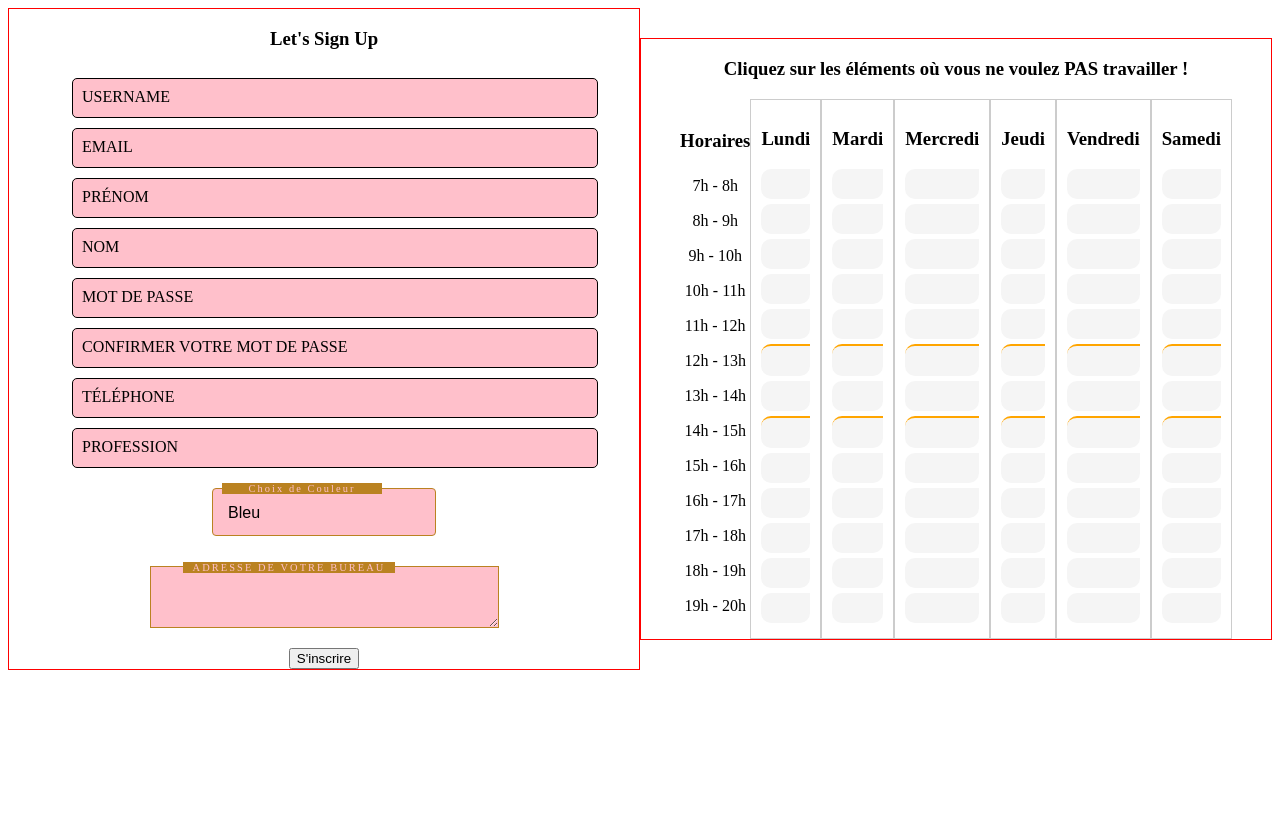
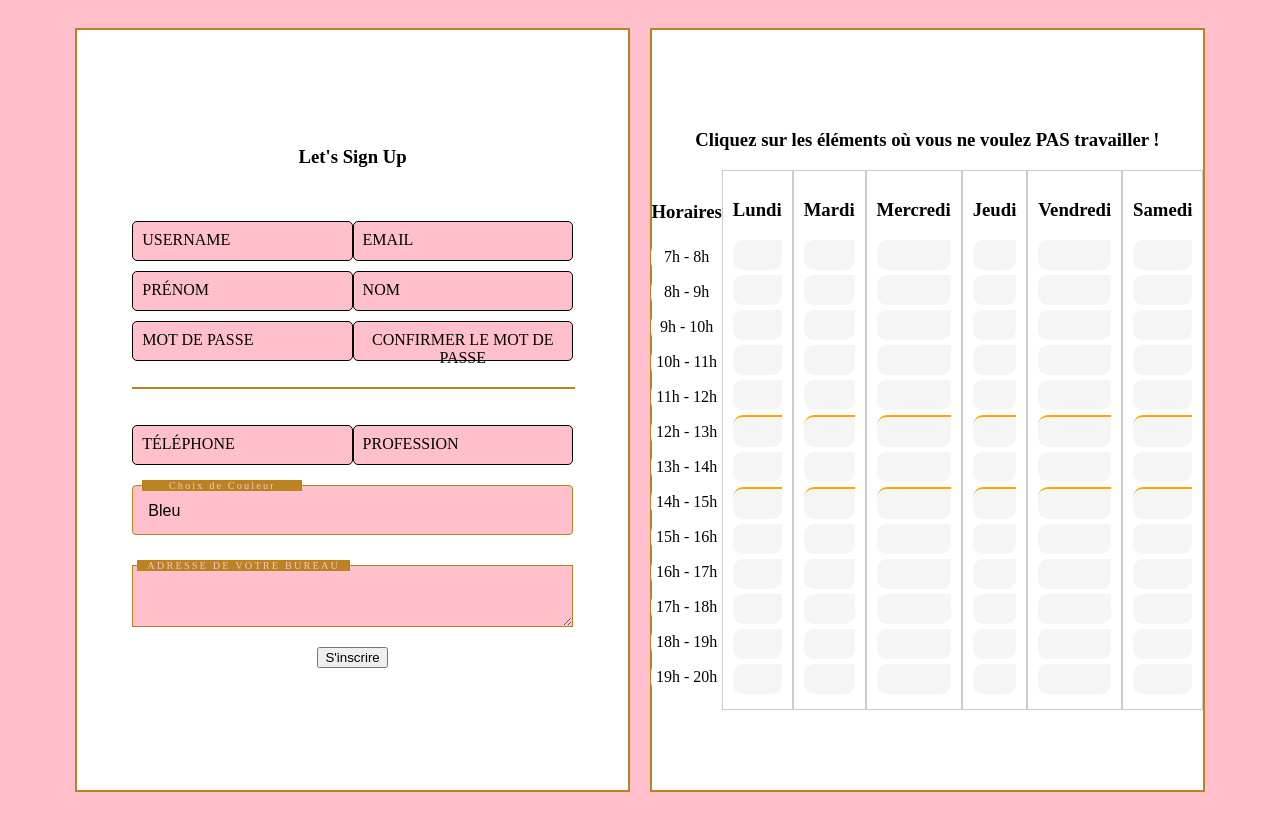
Before and after one commit to AlexisHoo/p24_agenda, a Django app: page /signup in a window 1280 px wide. Before the commit the page ends 670 px from the top, so only its background shows below. Run offline with Django 5.2, Linux system fonts and the light colour scheme.

Commit message:
signup design DONE

```diff
--- a/merchex/static/signup/signup_style.css
+++ b/merchex/static/signup/signup_style.css
@@ -2,32 +2,50 @@
     display: flex;
     justify-content: center;
     align-items: center;
+    background: pink;
+    padding:20px;
+}
+
+body{
+
+    background: pink;
 }
 
 .container{
-    border:1px solid red;
-    width: 50%;
+    border:2px solid rgb(186, 130, 33);
+    width: 45%;
     text-align: center;
     display: flex;
     flex-direction: column;
     justify-content: center;
     align-items: center;
+    background: white;
+    height: 95svh;
+
 }
 
 .container form{
     width: 80%;
 }
 
+.block{
+
+    display: flex;
+    justify-content: center;
+    align-items: center;
+}
+
 .container-select{
     position: relative;
-    display: inline-block;
+    display: flex;
 }
 
 .container-text{
+    padding: 0;
     display: flex;
-    flex-direction: column;
+    /* flex-direction: column;
     justify-content: center;
-    align-items: center;
+    align-items: center; */
 }
 
 .container-text textarea{
@@ -41,7 +59,7 @@
     margin-top: 20px;
     margin-bottom: 20px;
     padding: 5px;
-
+    width:100%;
 }
 
 .container-text span{
@@ -51,7 +69,7 @@
     text-transform: uppercase;
 
     color:pink;
-    transform: translateX(-35px) translateY(-30px);
+    transform: translateX(5px) translateY(15px);
     font-size: 0.65em;
     padding: 0 10px;
     background: rgb(186, 130, 33);
@@ -70,8 +88,8 @@
 }
 
 .container-select select{
-    width: 14rem;
-    height: 3rem;
+    width: 280%;
+    height: 50px;
     padding-left: 15px;
     font-size: 16px;
     border: rgb(186, 130, 33) solid 1.9px;
@@ -114,12 +132,12 @@
     position:relative;
     display: flex;
     flex-direction:column;
-    width: 100%;
+    width: 50%;
     margin-top: 10px;
 }
 
 .inputBox input{
-    width: 100%;
+    width: 90%;
     padding: 10px;
     border: 1px solid black;
     text-align: center;
--- a/merchex/templates/logs/signup.html
+++ b/merchex/templates/logs/signup.html
@@ -21,12 +21,14 @@
 
     <div class="container-body">
 
-        <div class="container">
+        <div class="container" style="margin-right: 10px;">
 
-            <h3>Let's Sign Up</h3>
+            <h3 style="transform: translateY(-25px);">Let's Sign Up</h3>
 
             <form action="/signup" method="post">
             {% csrf_token %}
+
+                <div class="block">
 
                     <div class="inputBox">
 
@@ -39,6 +41,9 @@
                         {{ form1.email }}
                         <span>email</span>
                     </div>
+                </div>
+
+                <div class="block">
 
                     <div class="inputBox">
 
@@ -51,6 +56,9 @@
                         {{ form1.last_name }}
                         <span>Nom</span>
                     </div>
+                </div>
+
+                <div class="block">
 
                     <div class="inputBox">
 
@@ -61,8 +69,16 @@
                     <div class="inputBox">
 
                         {{ form1.password2 }}
-                    <span>Confirmer votre mot de passe</span>
+                        <span>Confirmer le mot de passe</span>
                     </div>
+
+                </div>
+
+                <br>
+               <hr style="border: 1px solid rgb(186, 130, 33); width: 100%;">
+               <br>
+
+               <div class="block">
 
                     <div class="inputBox">
 
@@ -74,6 +90,8 @@
 
                         {{ form2.profession }}
                         <span>Profession</span>
+                    </div>
+
                </div>
 
                 <div class="container-select">
@@ -88,7 +106,6 @@
                     <span>Adresse de votre bureau</span>
                 </div>
 
-
                 <!-- {{ form2.as_p }} -->
                 <input type="hidden" id="ma_liste" name="ma_liste" value="">
                 <input type="submit" value="S'inscrire" id="valider">
@@ -96,7 +113,7 @@
 
         </div>
 
-        <div class="container">
+        <div class="container"  style="margin-left: 10px;">
 
             <h3>Cliquez sur les éléments où vous ne voulez PAS travailler !</h3>
 
```
Lines whose indentation alone changed are shown as unchanged.
